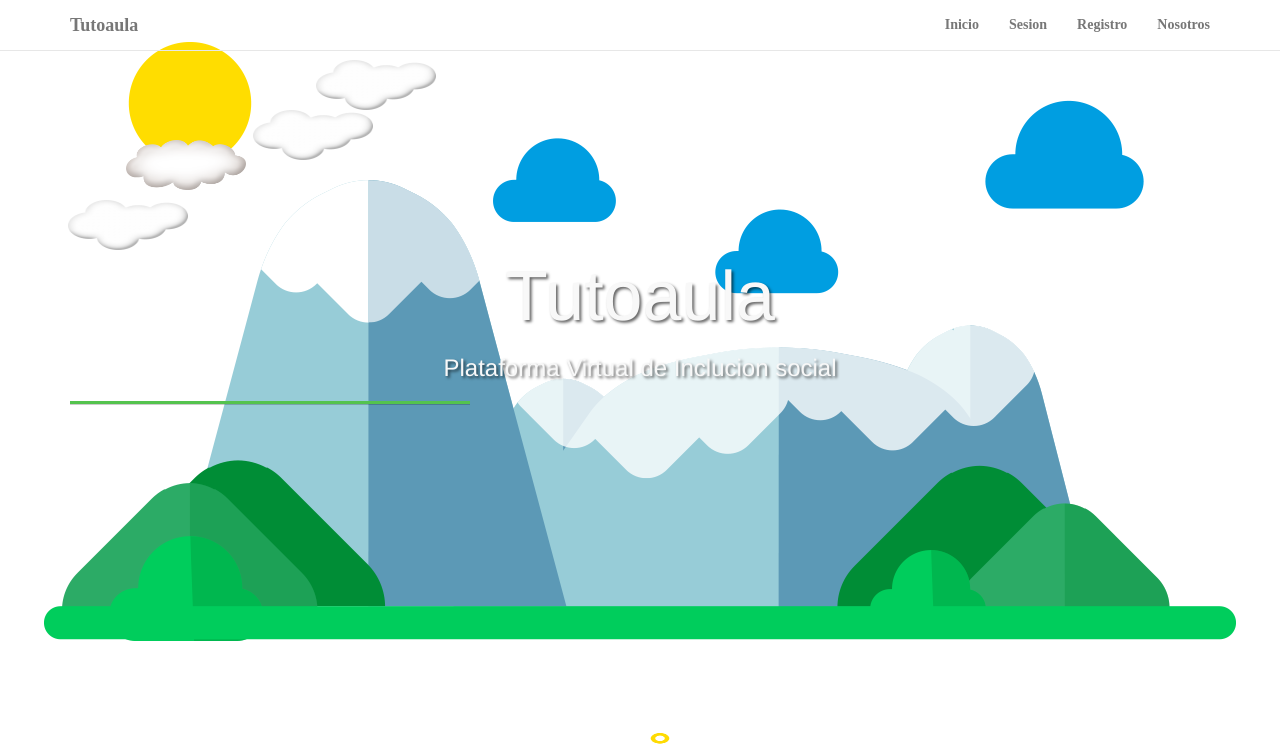
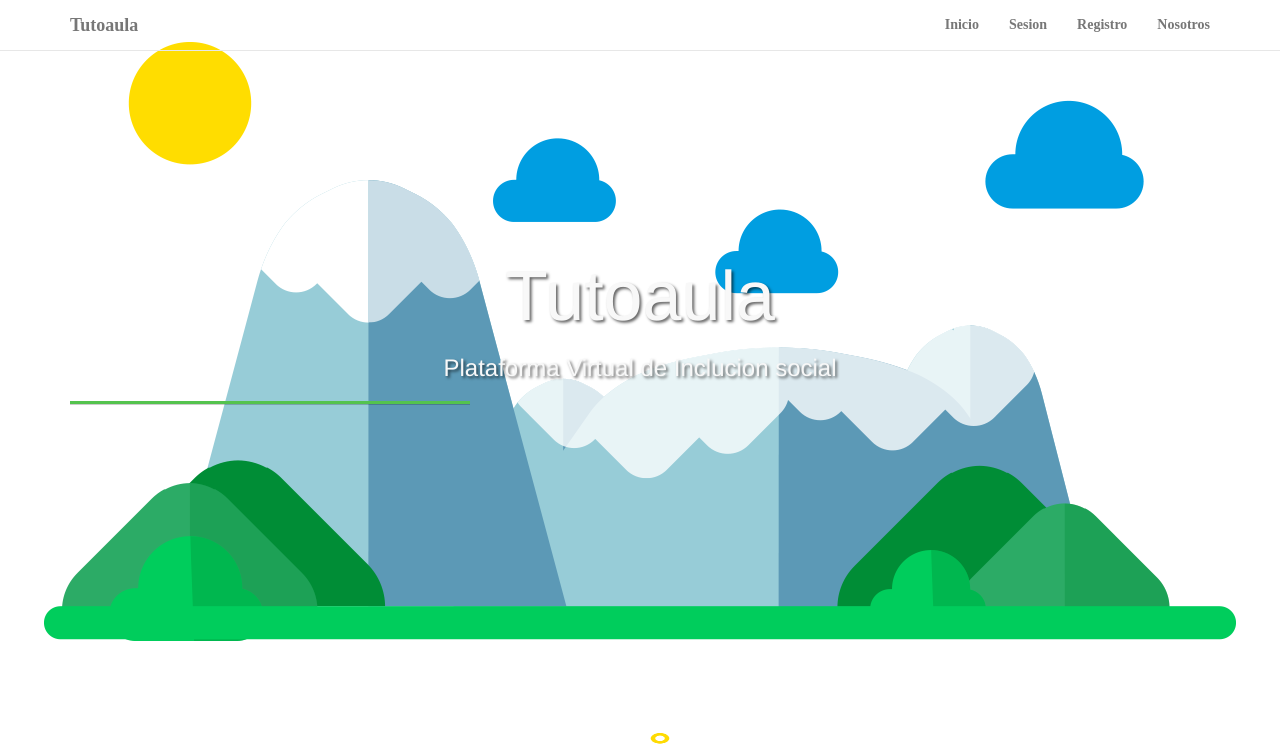
Before and after one commit to mexicanisimo/Tutoaula, a plain HTML site: page index.html in a window 1280 px wide. Shown: the top 749 px of the page. Drawn offline with nearby package versions, Linux system fonts and the light colour scheme; files that its build step writes are made by us from their sources; a web font is replaced by a local one.

Commit message:
Borrar elementos de nubes
Solo se borran las etiquetas

```diff
--- a/index.html
+++ b/index.html
@@ -45,11 +45,6 @@
     </div>
 </nav>
 <!--Imagen de la empresa-->
-    <div class="nube"></div>
-    <div class="nube "></div>
-    <div class="nube"></div>
-    <div class="nube"></div>
-    <div class="nube"></div>
   <!-- Header -->
   <a name="inicio"></a>
   <div class="intro-header">
```
